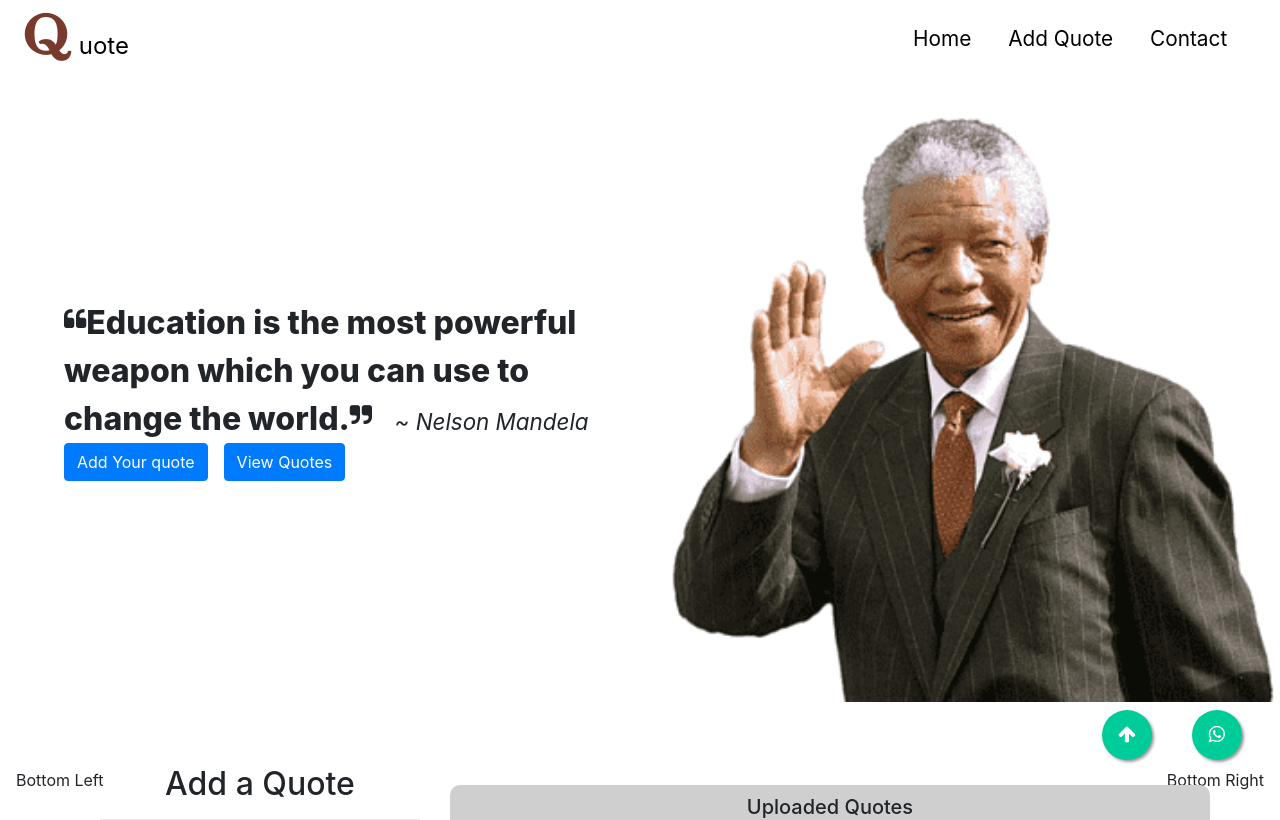
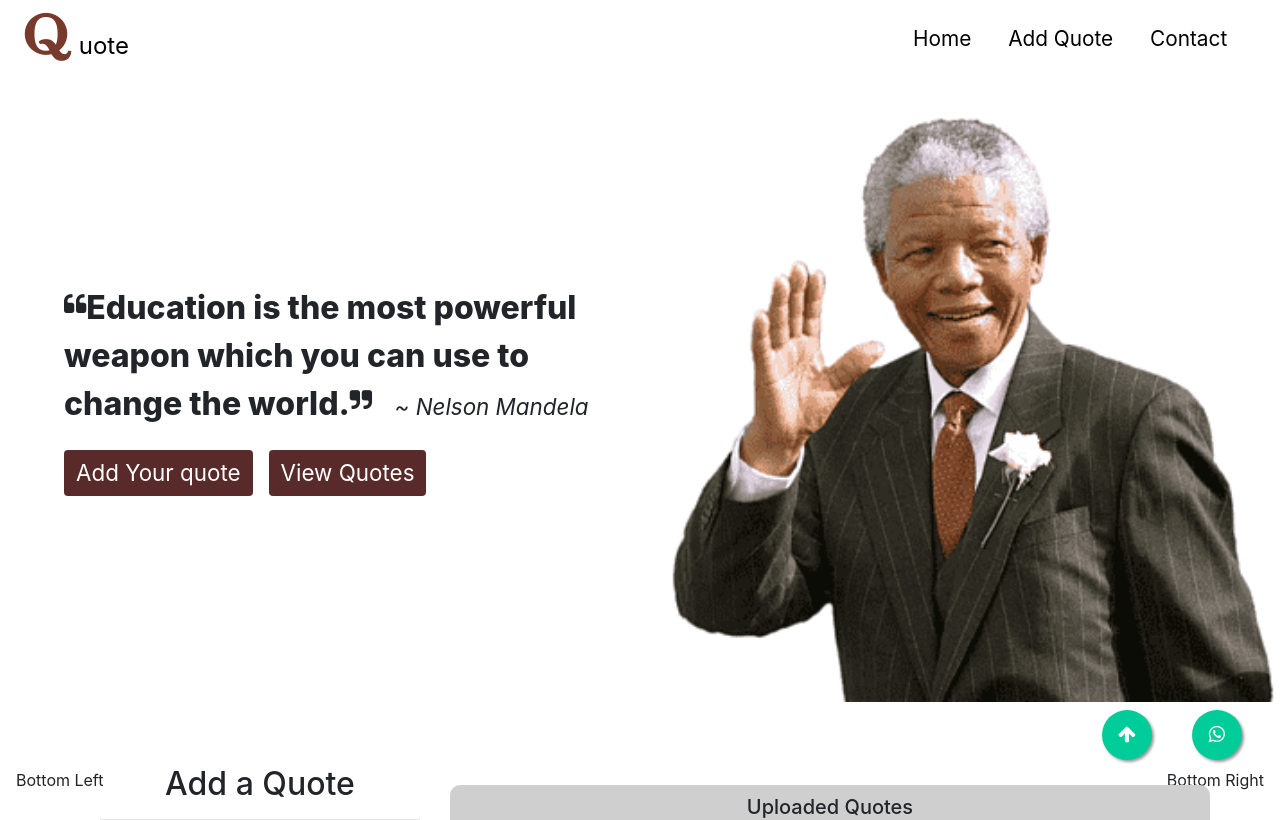
Before and after one commit to k-koech/Angular-Quotes, an Angular app: page / in a window 1280 px wide. Shown: the top 820 px of the page. Built offline with nearby package versions, Linux system fonts and the light colour scheme.

Commit message:
updated app components css

```diff
--- a/src/app/app.component.css
+++ b/src/app/app.component.css
@@ -32,7 +32,10 @@ body
 }
 .landing-container .first-col .btn
 {
-
+  margin-top: 1em;
+ background-color: rgb(88, 42, 42) !important;
+  border: none;
+ font-size: 1.4em;
 }
 .landing-container .first-col .landing-quote
 {
```
